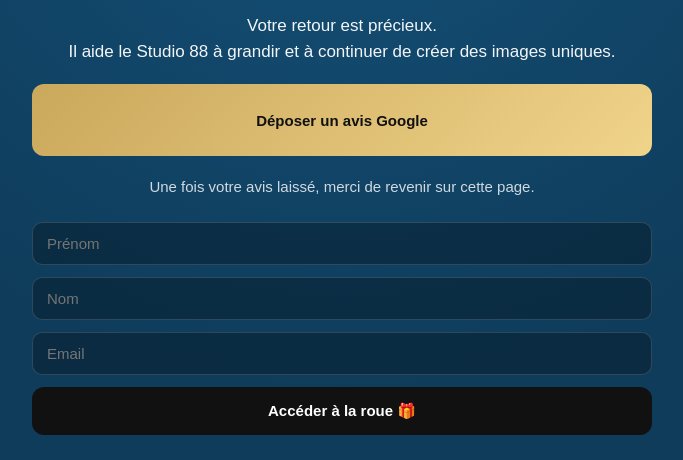
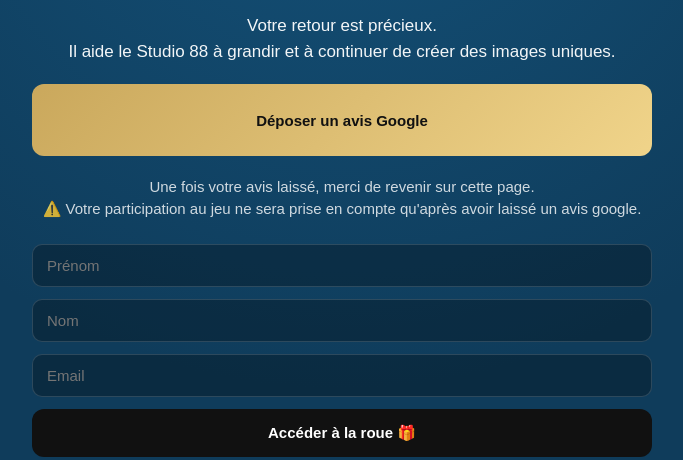
Before and after one commit to JohnVigny/Roulette_studio88, a Flask app: page /review in a window 1280 px wide. Shown: the part 226-686 px from the top of the page, without its empty margins (298-981 px from the left). Run offline with Flask 3, Linux system fonts and the light colour scheme.

Commit message:
update texte

```diff
--- a/templates/review.html
+++ b/templates/review.html
@@ -197,7 +197,8 @@
             </a>
 
             <p class="review-note">
-                Une fois votre avis laissé, merci de revenir sur cette page.
+                Une fois votre avis laissé, merci de revenir sur cette page.<br>
+                ⚠️ Votre participation au jeu ne sera prise en compte qu'après avoir laissé un avis google.
             </p>
 
             <form method="POST" action="/review/play" class="review-form">
```
Also changed, not shown: 3 other files.
